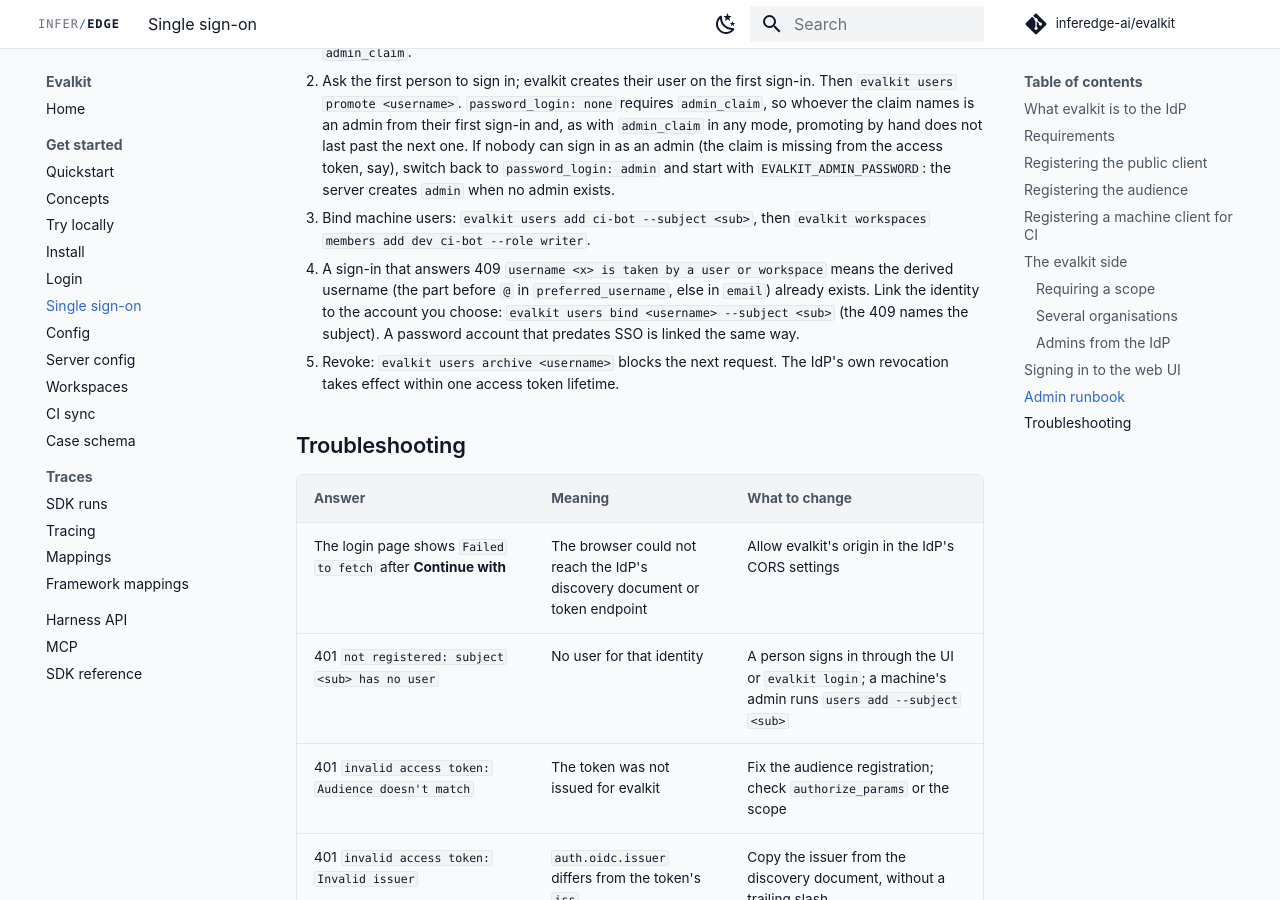
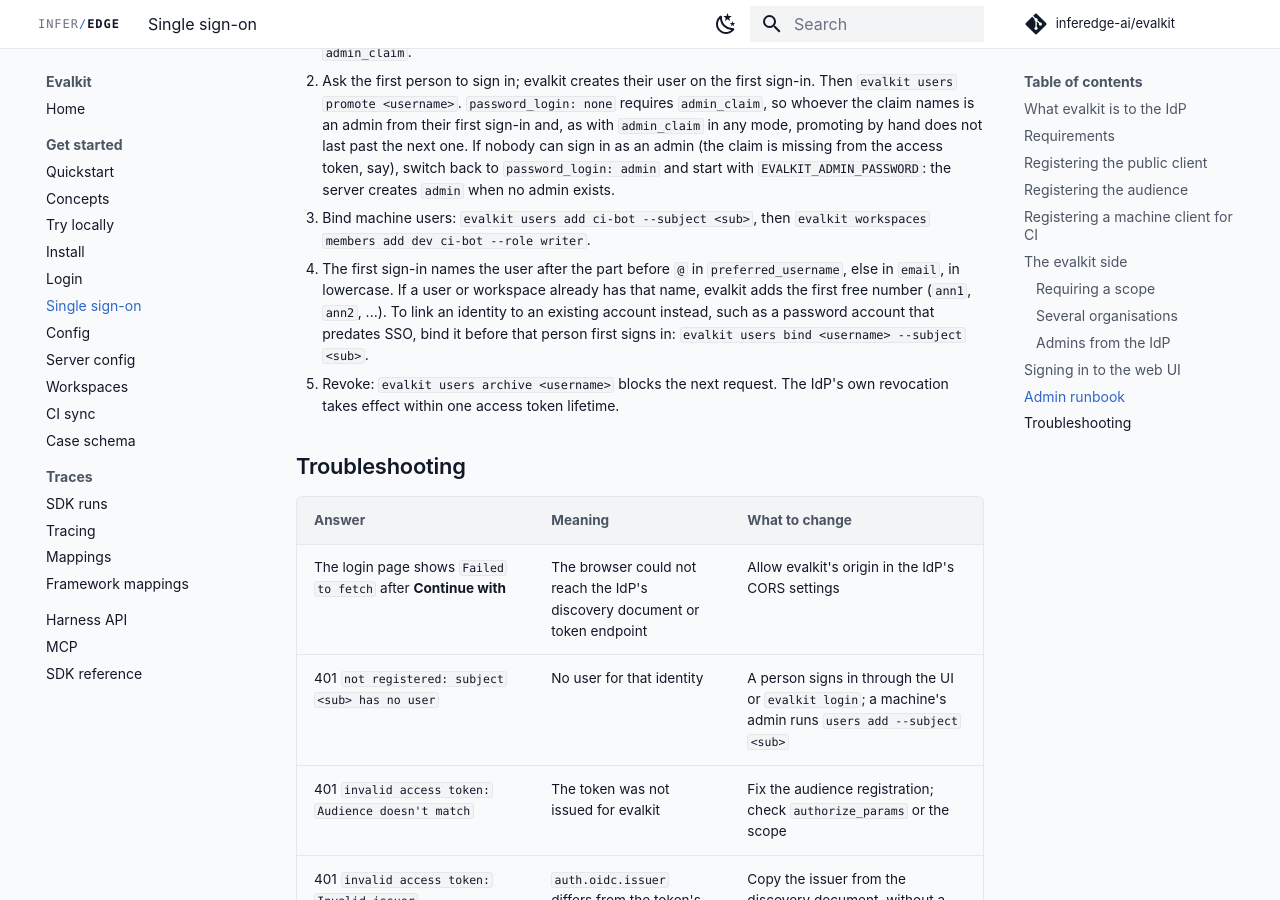
Before and after one commit to inferedge-ai/evalkit, an MkDocs documentation site: the page built from docs/user/sso.md, in a window 1280 px wide and 900 px high, scrolled down 5157 px. Built offline with MkDocs 1.6.1 and Material for MkDocs 9.7.7, drawn with Linux system fonts in a browser that asks for light colours; comment, search, counter and statistics services are not loaded; the version menu is left out.

Commit message:
Relax derived usernames and number a taken one instead of refusing sign-in
Co-Authored-By: Claude Opus 5.5 (1M context) <noreply@anthropic.com>
Claude-Session: https://claude.ai/code/session_01BJVQnVsbxyCXVapz1M3rro

```diff
--- a/docs/user/sso.md
+++ b/docs/user/sso.md
@@ -207,11 +207,12 @@ in every tab of that browser, until you next sign in.
    exists.
 3. Bind machine users: `evalkit users add ci-bot --subject <sub>`, then
    `evalkit workspaces members add dev ci-bot --role writer`.
-4. A sign-in that answers 409 `username <x> is taken by a user or workspace`
-   means the derived username (the part before `@` in `preferred_username`,
-   else in `email`) already exists. Link the identity to the account you
-   choose: `evalkit users bind <username> --subject <sub>` (the 409 names the
-   subject). A password account that predates SSO is linked the same way.
+4. The first sign-in names the user after the part before `@` in
+   `preferred_username`, else in `email`, in lowercase. If a user or
+   workspace already has that name, evalkit adds the first free number
+   (`ann1`, `ann2`, ...). To link an identity to an existing account
+   instead, such as a password account that predates SSO, bind it before
+   that person first signs in: `evalkit users bind <username> --subject <sub>`.
 5. Revoke: `evalkit users archive <username>` blocks the next request. The
    IdP's own revocation takes effect within one access token lifetime.
 
```
Also changed, not shown: CHANGELOG.md (+9 -0 lines), docs/user/login.md (+3 -3 lines), 4 other files.
